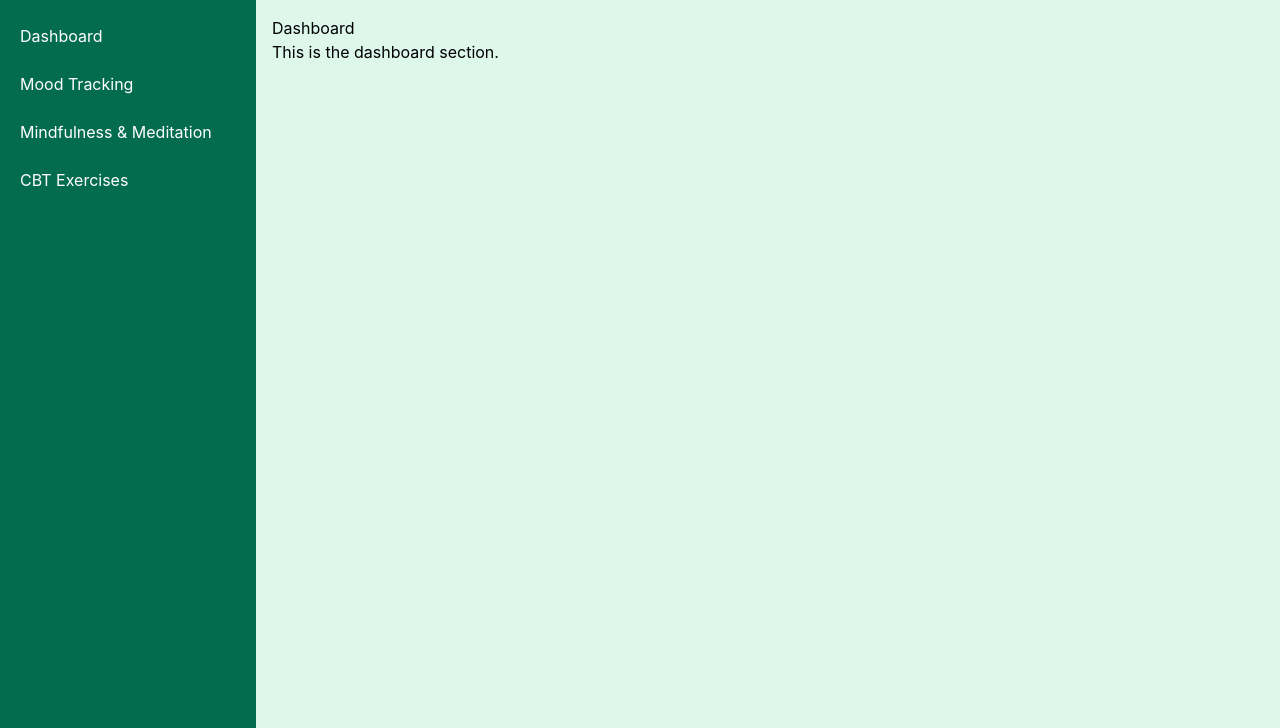
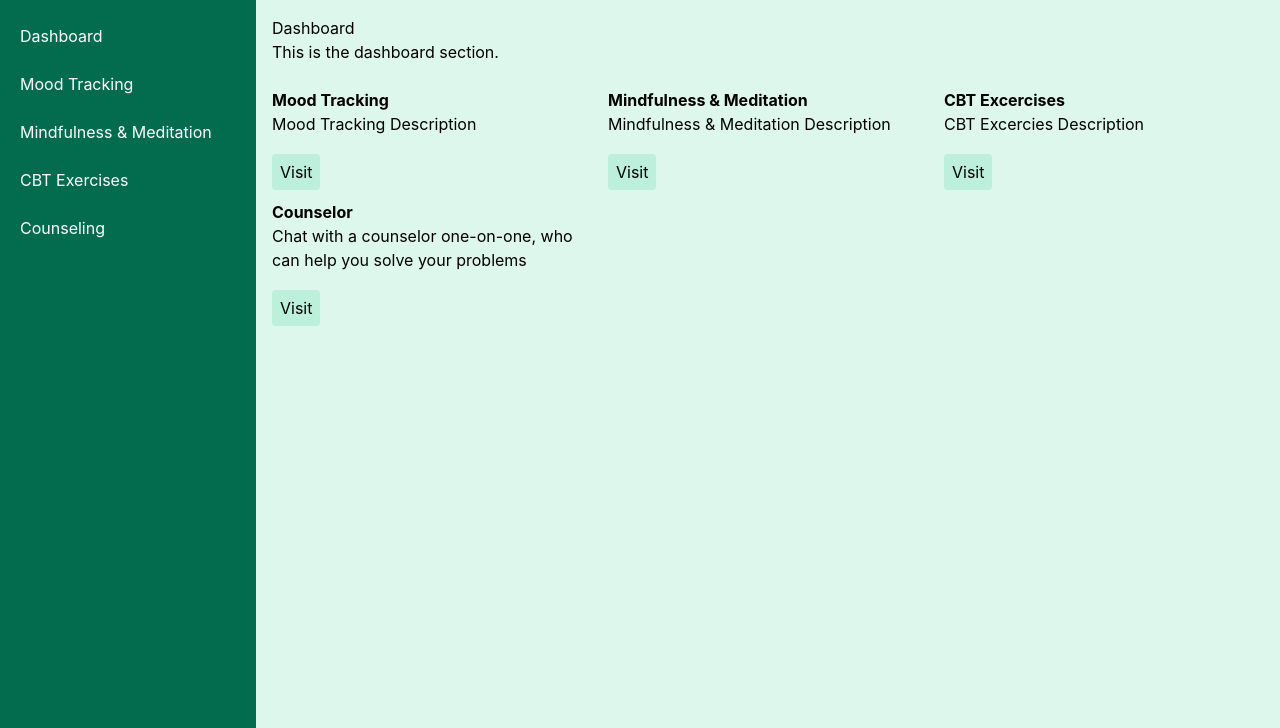
Before and after one commit to Vihaan314/HackMannProject, a Flask app: page / in a window 1280 px wide. Shown: the part 72-800 px from the top of the page. Run offline with Flask 3, Linux system fonts and the light colour scheme; a user stored in the database is signed in; some libraries are stand-ins or nearby versions.

Commit message:
counseling page

```diff
--- a/src/__init__.py
+++ b/src/__init__.py
@@ -41,5 +41,5 @@ def create_app():
     @login_manager.user_loader
     def load_user(id):
         return User.query.get(int(id))
-
+    print("blueprint registered")
     return app
--- a/src/models.py
+++ b/src/models.py
@@ -13,7 +13,6 @@ class User(db.Model, UserMixin):
     email = db.Column(db.String(150), unique=True)
     password = db.Column(db.String(150))
     first_name = db.Column(db.String(150))
-    about_me = db.Column(db.String(20000), default="")
 
     messages = db.relationship("Message")
 
@@ -21,4 +20,3 @@ class User(db.Model, UserMixin):
         self.email = email
         self.password = password
         self.first_name = first_name
-        self.about_me = "I like cheese"
--- a/src/static/index.js
+++ b/src/static/index.js
@@ -5,10 +5,26 @@ document.addEventListener('DOMContentLoaded', () => {
 
     navLinks.forEach(link => {
         link.addEventListener('click', function (e) {
-            e.preventDefault();
+            // e.preventDefault();
 
             const targetId = this.getAttribute('data-target');
             contentSections.forEach(section => {
+                if (targetId === 'counseling') {
+                    document.getElementById('counseling-content').classList.remove('hidden');
+                    document.getElementById('counseling-content').classList.add('fade-in');
+                    document.getElementById('counseling-content').classList.add('active');
+
+                    fetch(counselingUrl)
+                    .then(response => response.text())
+                    .then(html => {
+                        document.getElementById('counseling-content').innerHTML = html;
+                    });
+                    } else {
+                        document.getElementById('counseling-content').classList.add('hidden');
+                        document.getElementById('counseling-content').classList.remove('fade-in');
+                        document.getElementById('counseling-content').classList.remove('active');
+                    }
+
                 if (section.id === targetId) {
                     section.classList.remove('hidden');
                     section.classList.add('fade-in');
@@ -17,7 +33,8 @@ document.addEventListener('DOMContentLoaded', () => {
                     section.classList.add('hidden');
                     section.classList.remove('fade-in');
                     section.classList.remove("active")
-                }
+
+            }
             });
 
             navLinks.forEach(link => {
--- a/src/static/style.css
+++ b/src/static/style.css
@@ -35,3 +35,39 @@ main {
   from { opacity: 0; }
   to { opacity: 1; }
 }
+
+
+/* Counseling page styling */
+
+/* Counseling page specific styles */
+#chat-container {
+  min-height: 300px;
+  max-height: 500px;
+  overflow-y: auto;
+  background-color: #f0f4f8;
+}
+
+#chat-container .message {
+  margin-bottom: 12px;
+  padding: 10px;
+  border-radius: 8px;
+}
+
+#chat-container .user-message {
+  background-color: #d1e7dd;
+  align-self: flex-end;
+}
+
+#chat-container .ai-message {
+  background-color: #fde2e4;
+  align-self: flex-start;
+}
+
+#message-input {
+  border: 1px solid #ccc;
+}
+
+#send-message,
+#save-conversation {
+  cursor: pointer;
+}
--- a/src/templates/index.html
+++ b/src/templates/index.html
@@ -1,6 +1,9 @@
 {% extends "base.html" %}
 {% block title %}Mind Garden{% endblock %}
 {% block content %}
+<script type="text/javascript">
+  var counselingUrl = "{{ url_for('views.counseling') }}";
+</script>
 <div class="flex flex-col min-h-screen">
     <nav class="bg-green-500 text-white flex justify-between items-center p-4">
         <img src="{{ url_for('static', filename='mindGardenLogo.png') }}" alt="Mind Garden Logo" class="h-10">
@@ -23,12 +26,45 @@
                     <li><a href="#" class="block p-2 rounded hover:bg-green-600 transition duration-300" data-target="mood-tracking">Mood Tracking</a></li>
                     <li><a href="#" class="block p-2 rounded hover:bg-green-600 transition duration-300" data-target="mindfulness-meditation">Mindfulness & Meditation</a></li>
                     <li><a href="#" class="block p-2 rounded hover:bg-green-600 transition duration-300" data-target="cbt-exercises">CBT Exercises</a></li>
+                    <li>
+                      <a class="block p-2 rounded hover:bg-green-600 transition duration-300" data-target="counseling">Counseling</a>
+                    </li>
                 </ul>
             </div>
         </aside>
-        <main class="flex-1 bg-green-100">
+        <aside class="flex-1 bg-green-100">
             <div class="p-4">
-                <div id="dashboard" class="content-section active"><h1>Dashboard</h1><p>This is the dashboard section.</p></div>
+                <div id="dashboard" class="content-section active">
+                    <h1>Dashboard</h1>
+                    <p>This is the dashboard section.</p>
+                    <br>
+                    <div class="grid grid-cols-3 gap-4">
+                        <div class="card hover:shadow-lg">
+                            <h2 class="font-bold">Mood Tracking</h2>
+                            <p>Mood Tracking Description</p>
+                            <br>
+                            <a data-target="mood-tracking" class="rounded bg-green-200 hover:bg-green-300 p-2 mt-2">Visit</a>
+                        </div>
+                        <div class="card hover:shadow-lg">
+                            <h2 class="font-bold">Mindfulness & Meditation</h2>
+                            <p>Mindfulness & Meditation Description</p>
+                            <br>
+                            <a data-target="mindfulness-meditation" class="rounded bg-green-200 hover:bg-green-300 p-2 mt-2">Visit</a>
+                        </div>
+                        <div class="card hover:shadow-lg">
+                            <h2 class="font-bold">CBT Excercises</h2>
+                            <p>CBT Excercies Description</p>
+                            <br>
+                            <a data-target = "cbt-exercises" class="rounded bg-green-200 hover:bg-green-300 p-2 mt-2">Visit</a>
+                        </div>
+                        <div class="card hover:shadow-lg">
+                          <h2 class="font-bold">Counselor</h2>
+                          <p>Chat with a counselor one-on-one, who can help you solve your problems</p>
+                          <br>
+                          <a data-target = "counseling" class="rounded bg-green-200 hover:bg-green-300 p-2 mt-2">Visit</a>
+                      </div>
+                    </div>
+                </div>
                 <div id="mood-tracking" class="content-section hidden"><h1>Mood Tracking</h1><p>This is the mood tracking section.</p></div>
                 <div id="mindfulness-meditation" class="content-section hidden">
                     <h1>Mindfulness & Meditation</h1>
@@ -52,8 +88,11 @@
                     </div>
                 </div>
                 <div id="cbt-exercises" class="content-section hidden"><h1>CBT Exercises</h1><p>This is the CBT exercises section.</p></div>
+                <div id="counseling-content" class="flex-1 bg-gray-100 hidden">
+                  <!-- Counseling content is loaded from counseling.html -->
+              </div>
             </div>
-        </main>
+        </aside>
     </div>
 </div>
 {% endblock %}
--- a/src/views.py
+++ b/src/views.py
@@ -1,4 +1,4 @@
-from flask import Blueprint, render_template, request, flash, jsonify, session
+from flask import Blueprint, render_template, request, flash, jsonify, session, redirect, url_for
 from flask_login import login_required, current_user
 from werkzeug.security import generate_password_hash, check_password_hash
 from .models import User, Message
@@ -10,8 +10,16 @@ views = Blueprint('views', __name__)
 @login_required
 def index():
     if request.method == "POST":
+        pass  # Handle POST request if necessary
+
+    return render_template("index.html", user=current_user, userName=current_user.first_name)
+
+@views.route('/counseling', methods=['GET', 'POST'])
+@login_required
+def counseling():
+    print("hi")
+    if request.method == 'POST':
+        # Process any POST request data here
         pass
 
-    return render_template("index.html", user=current_user,
-                                        userName = current_user.first_name,
-                                        )
+    return render_template('counseling.html', user=current_user)
```
Also changed, not shown: requirements.txt (+5 -5 lines), src/counselor_generation.py (added, +19 -0 lines), src/templates/counseling.html (added, +22 -0 lines), README.md, main.py (line endings or trailing spaces), 1 other file.
